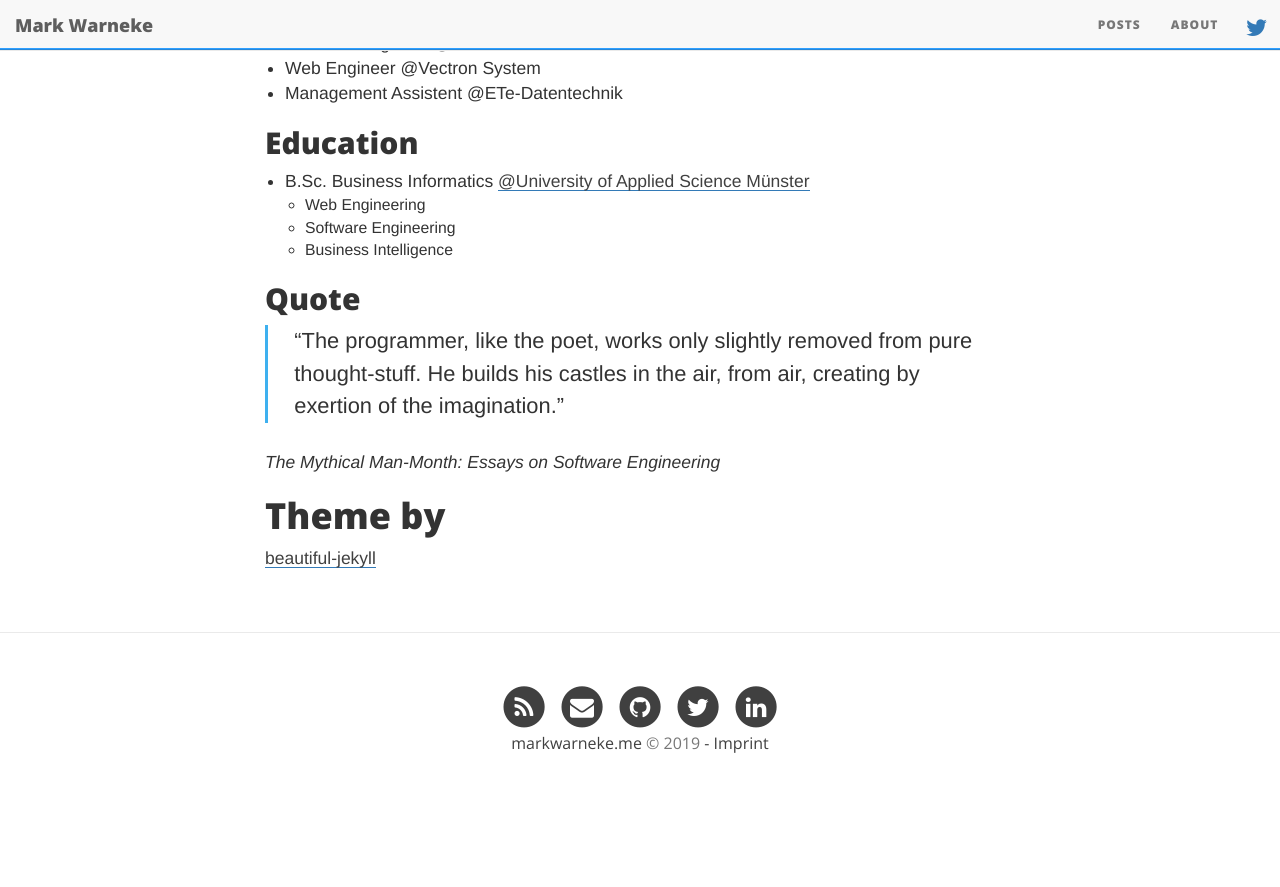
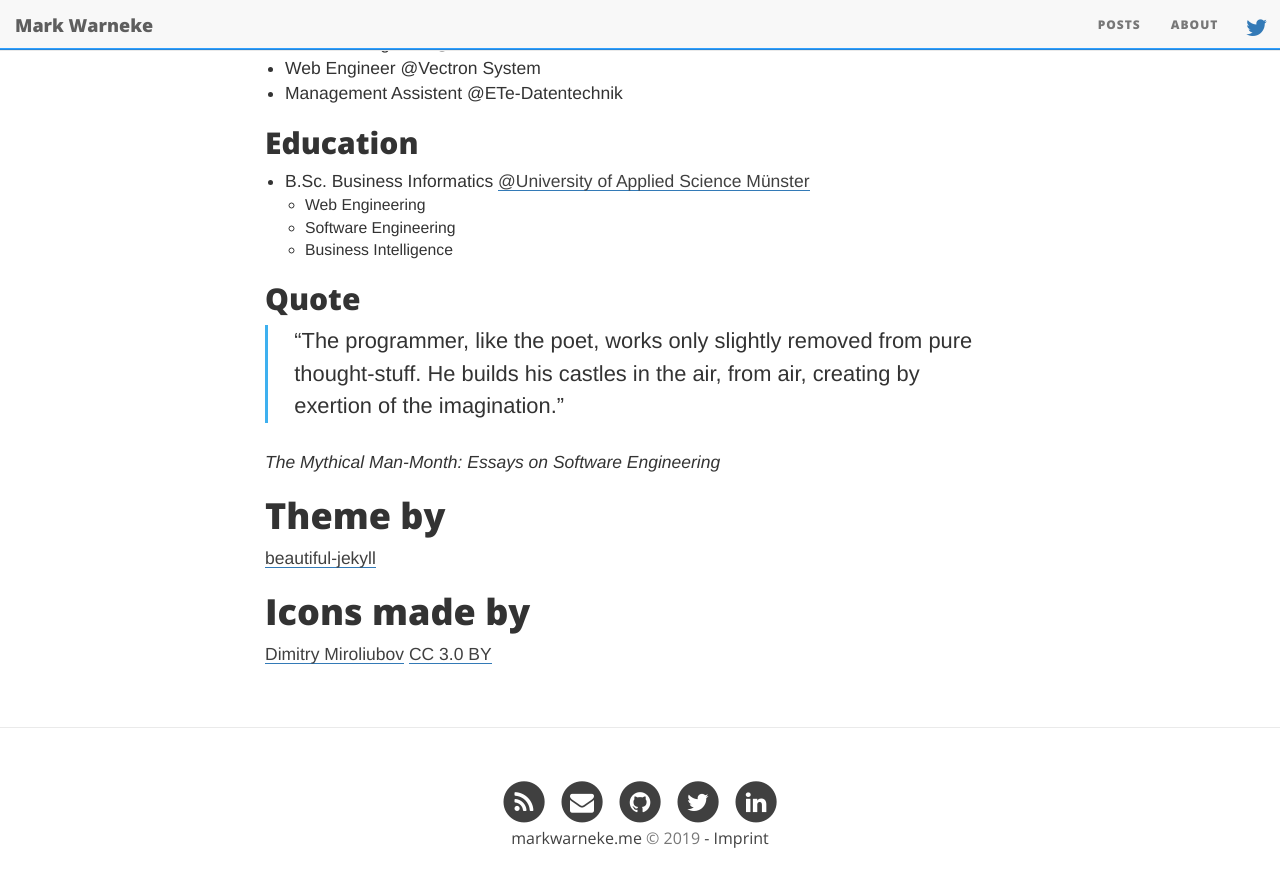
Before and after one commit to MarkWarneke/markwarneke.github.io, a Jekyll site: the page built from about.md, in a window 1280 px wide and 900 px high, scrolled down 1077 px. Shown: the top 887 px of the window. Built offline with Jekyll 4.4.1, drawn with Linux system fonts in a browser that asks for light colours; nearby versions of some CDN libraries; before the commit the page ends 1882 px from its top, so only the background shows below that.

Commit message:
add credit

```diff
--- a/about.md
+++ b/about.md
@@ -48,3 +48,7 @@ _The Mythical Man-Month: Essays on Software Engineering_
 # Theme by
 
 [beautiful-jekyll](https://deanattali.com/beautiful-jekyll/)
+
+# Icons made by
+
+[Dimitry Miroliubov](https://www.flaticon.com/authors/dimitry-miroliubov) [CC 3.0 BY](http://creativecommons.org/licenses/by/3.0/)
```
